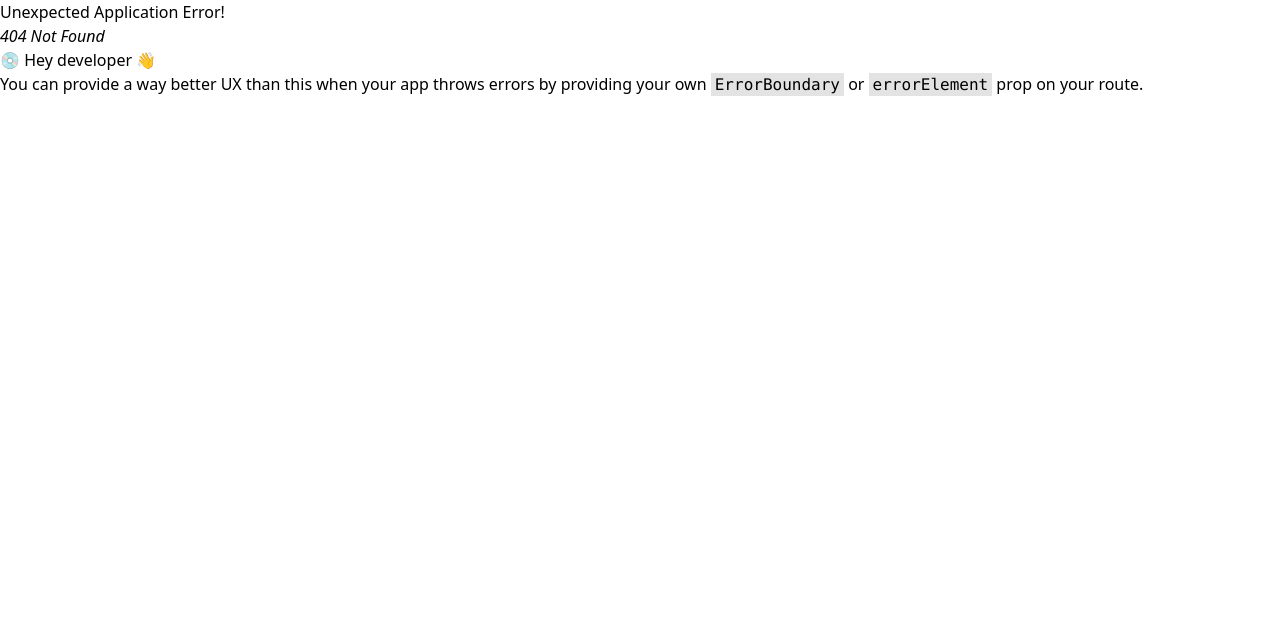
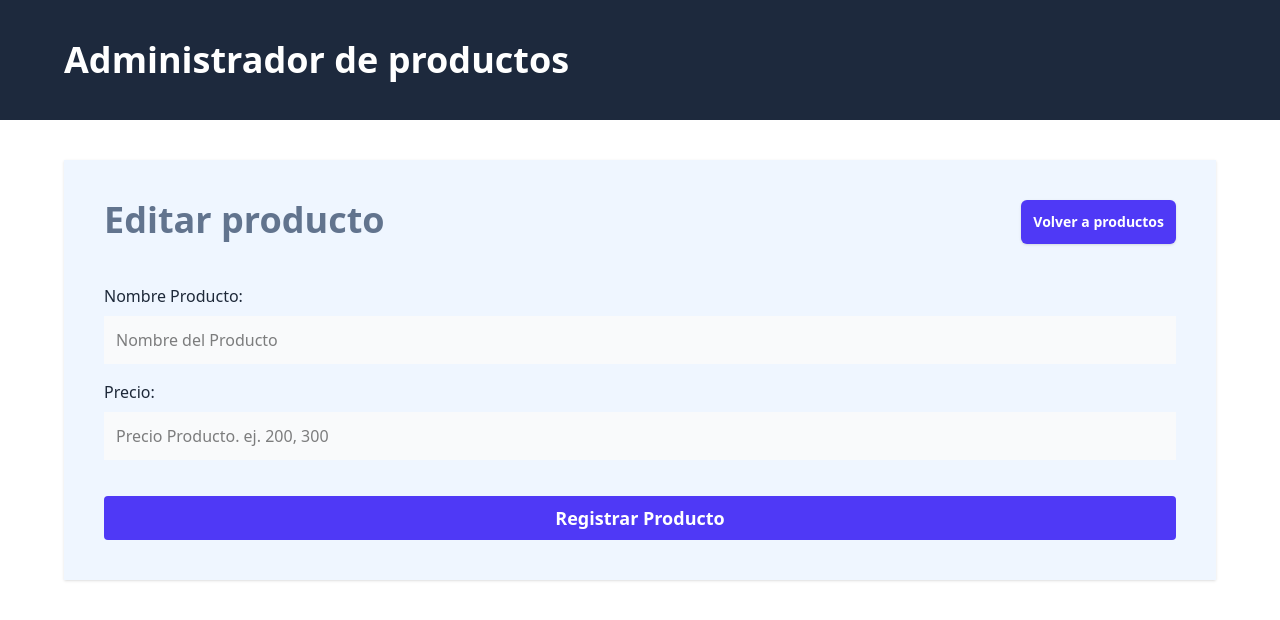
Before and after one commit to devAyyoub/products_admin_dashboard_frontend_react_ts, a React (Vite) app: page /productos/1/edit in a window 1280 px wide. Before the commit this address had no page. Shown: the top 620 px of the page. Built offline with nearby package versions, Linux system fonts and the light colour scheme.

Commit message:
feat: enhance product management with detailed product display, editing functionality, and currency formatting

```diff
--- /dev/null
+++ b/src/components/ProductDetails.tsx
@@ -0,0 +1,25 @@
+import { Product } from "../types";
+import formatCurrency from "../utils";
+
+type ProductDetailsProps = {
+  product: Product;
+};
+
+export default function ProductDetails(product: ProductDetailsProps) {
+  return (
+    <tr className="border-b ">
+      <td className="p-3 text-lg text-gray-800">{product.product.name}</td>
+      <td className="p-3 text-lg text-gray-800">
+        {formatCurrency(product.product.price)}
+      </td>
+      <td className="p-3 text-lg text-gray-800">
+        {product.product.availability ? "Disponble" : "No disponible"}
+      </td>
+      <td className="p-3 text-lg text-gray-800 ">
+        <div>
+          <button className="flex gap-2 items-center">Editar</button>
+        </div>
+      </td>
+    </tr>
+  );
+}
--- /dev/null
+++ b/src/pages/EditProduct.tsx
@@ -0,0 +1,71 @@
+import { Link, Form, useActionData, ActionFunctionArgs, redirect } from "react-router-dom";
+import ErrorMessage from "../components/ErrorMessage";
+import { addProduct } from "../services/ProductService";
+
+export async function action({ request } : ActionFunctionArgs) {
+  const data = Object.fromEntries(await request.formData());
+
+  let error = "";
+  if (Object.values(data).includes("")) {
+    error = "Todos los campos son obligatorios";
+  }
+  if (error.length) {
+    return error;
+  }
+
+  await addProduct(data)
+
+  return redirect('/')
+}
+
+export default function EditProduct() {
+  const error = useActionData() as string;
+
+  return (
+    <>
+      <div className="flex justify-between">
+        <h2 className="text-4xl font-black text-slate-500">
+          Editar producto
+        </h2>
+        <Link
+          className="rounded-md bg-indigo-600 hover:bg-indigo-500 p-3 text-white font-bold text-sm shadow-sm"
+          to="/"
+        >
+          Volver a productos
+        </Link>
+      </div>
+      {error && <ErrorMessage>{error}</ErrorMessage>}
+      <Form className="mt-10" method="POST">
+        <div className="mb-4">
+          <label className="text-gray-800" htmlFor="name">
+            Nombre Producto:
+          </label>
+          <input
+            id="name"
+            type="text"
+            className="mt-2 block w-full p-3 bg-gray-50"
+            placeholder="Nombre del Producto"
+            name="name"
+          />
+        </div>
+        <div className="mb-4">
+          <label className="text-gray-800" htmlFor="price">
+            Precio:
+          </label>
+          <input
+            id="price"
+            type="number"
+            className="mt-2 block w-full p-3 bg-gray-50"
+            placeholder="Precio Producto. ej. 200, 300"
+            name="price"
+          />
+        </div>
+        <input
+          type="submit"
+          className="mt-5 w-full bg-indigo-600 p-2 text-white font-bold text-lg cursor-pointer rounded"
+          value="Registrar Producto"
+        />
+      </Form>
+    </>
+  );
+}
--- a/src/pages/Products.tsx
+++ b/src/pages/Products.tsx
@@ -1,22 +1,46 @@
-import { Link } from "react-router-dom"
-import { getProducts } from "../services/ProductService"
+import { Link, useLoaderData } from "react-router-dom";
+import { getProducts } from "../services/ProductService";
+import ProductDetails from "../components/ProductDetails";
+import { Product } from "../types";
 
 export async function loader() {
-  const products = await getProducts()
-  console.log(products);
+  const products = await getProducts();
 
-
+  return products;
 }
 
 export default function Products() {
+  const products = useLoaderData() as Product[];
+  console.log(products);
+
   return (
     <>
-        <div className="flex justify-between">
-            <h2 className="text-4xl font-black text-slate-500">productos</h2>
-            <Link className="rounded-md bg-indigo-600 hover:bg-indigo-500 p-3 text-white font-bold text-sm shadow-sm" to="productos/nuevo">
-                Agregar producto
-            </Link>
-        </div>
+      <div className="flex justify-between">
+        <h2 className="text-4xl font-black text-slate-500">productos</h2>
+        <Link
+          className="rounded-md bg-indigo-600 hover:bg-indigo-500 p-3 text-white font-bold text-sm shadow-sm"
+          to="productos/nuevo"
+        >
+          Agregar producto
+        </Link>
+      </div>
+      <div className="p-2">
+        <table className="w-full mt-5 table-auto">
+          <thead className="bg-slate-800 text-white">
+            <tr>
+              <th className="p-2">Producto</th>
+              <th className="p-2">Precio</th>
+              <th className="p-2">Disponibilidad</th>
+              <th className="p-2">Acciones</th>
+            </tr>
+          </thead>
+          <tbody>
+            {products.map(product => (
+              <ProductDetails key={product.id} product={product} />
+            ))}
+          </tbody>
+        </table>
+      </div>
     </>
-  )
+  );
 }
--- a/src/router.tsx
+++ b/src/router.tsx
@@ -2,6 +2,7 @@ import { createBrowserRouter } from "react-router-dom";
 import Layout from "./layouts/Layout";
 import Products, {loader as productsLoader} from "./pages/Products";
 import NewProduct, { action as newProductAction } from "./pages/NewProduct";
+import EditProduct, {action as editProductAction} from "./pages/EditProduct";
 
 export const router = createBrowserRouter([
   {
@@ -18,6 +19,11 @@ export const router = createBrowserRouter([
         element: <NewProduct />,
         action: newProductAction
       },
+      {
+        path: "productos/:id/edit", // ROA pattern
+        element: <EditProduct />,
+        action: editProductAction
+      }
     ],
   },
 ]);
--- /dev/null
+++ b/src/utils/index.ts
@@ -0,0 +1,6 @@
+export default function formatCurrency(amount: number) {
+    return new Intl.NumberFormat('es-ES', {
+        style: 'currency',
+        currency: 'EUR'
+    }).format(amount);
+}
```
